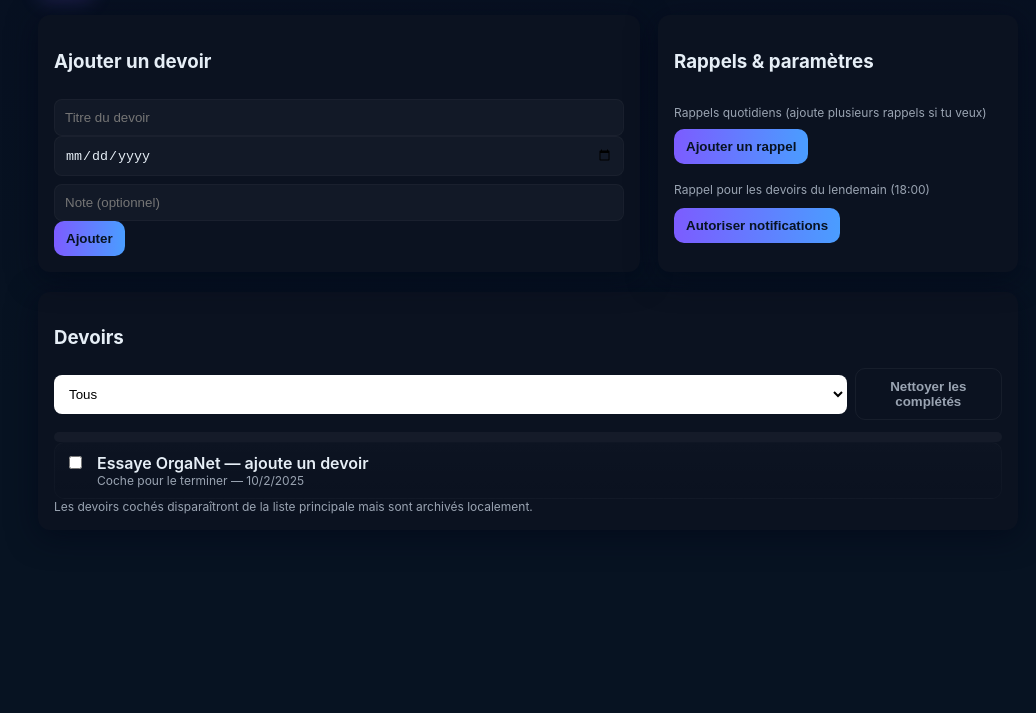
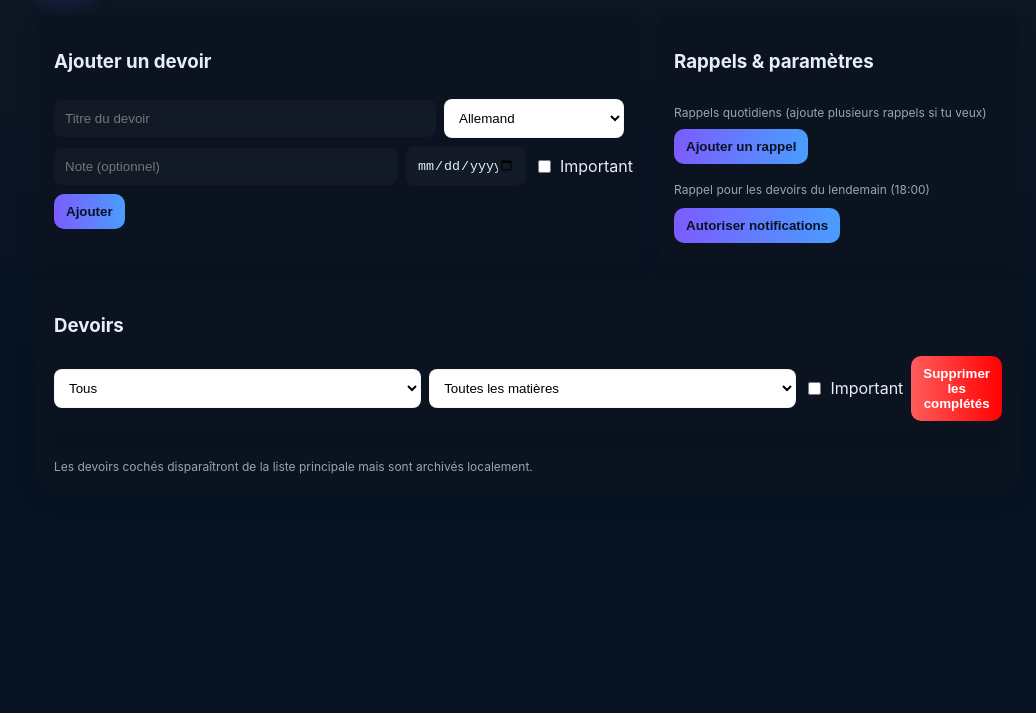
Before and after one commit to FIOGaming/OrgaNet, a plain HTML site: page index.html in a window 1280 px wide. Shown: the part 87-800 px from the top of the page, without its empty margins (112-1148 px from the left). Drawn offline with Linux system fonts and the light colour scheme.

Commit message:
Add files via upload

```diff
--- a/index.html
+++ b/index.html
@@ -6,28 +6,34 @@
   <title>OrgaNet — Mon organiseur</title>
   <style>
     :root{
-      --bg:#0f1724; --card:#0b1220; --muted:#9aa4b2; --accent:#7c5cff; --success:#34d399;
+      --bg:#0f1724; --card:#0b1220; --muted:#9aa4b2; --accent:#7c5cff; --accent2:#4a9dff; --success:#34d399;
       --glass: rgba(255,255,255,0.03);
+      --important: rgba(255,193,7,0.12);
     }
+    /* Light theme variables */
+    body.light{ --bg:#f6f7fb; --card:#ffffff; --muted:#5b6770; --glass: rgba(2,6,23,0.03); color:#071322 }
+
     *{box-sizing:border-box}
-    body{font-family:Inter, ui-sans-serif, system-ui, -apple-system, "Segoe UI", Roboto, "Helvetica Neue", Arial; margin:0; background:linear-gradient(180deg,#071021 0%, #071322 60%); color:#e6eef6; min-height:100vh; padding:28px}
+    body{font-family:Inter, ui-sans-serif, system-ui, -apple-system, "Segoe UI", Roboto, "Helvetica Neue", Arial; margin:0; background:linear-gradient(180deg,var(--bg) 0%, #071322 60%); color:var(--e6, #e6eef6); min-height:100vh; padding:28px}
     .wrap{max-width:980px;margin:0 auto}
     header{display:flex;align-items:center;gap:16px;margin-bottom:18px}
-    .logo{width:56px;height:56px;border-radius:12px;background:linear-gradient(135deg,var(--accent),#4a9dff);display:flex;align-items:center;justify-content:center;font-weight:700;color:#071322;font-size:20px;box-shadow:0 6px 20px rgba(124,92,255,0.18)}
+    .logo{width:56px;height:56px;border-radius:12px;background:linear-gradient(135deg,var(--accent),var(--accent2));display:flex;align-items:center;justify-content:center;font-weight:700;color:#071322;font-size:20px;box-shadow:0 6px 20px rgba(124,92,255,0.18)}
     h1{margin:0;font-size:20px}
     p.lead{margin:0;color:var(--muted);font-size:13px}
 
     .grid{display:grid;grid-template-columns:1fr 360px;gap:18px}
-    .card{background:var(--card);padding:16px;border-radius:12px;box-shadow:0 6px 30px rgba(2,6,23,0.6);}
+    .card{background:var(--card);padding:16px;border-radius:12px;box-shadow:0 6px 30px rgba(2,6,23,0.06);}
 
-    input[type=text], input[type=date], input[type=time], textarea, select{background:var(--glass);border:1px solid rgba(255,255,255,0.03);padding:10px;border-radius:8px;color:inherit;width:100%;}
-    button.btn{background:linear-gradient(90deg,var(--accent),#4a9dff);border:none;padding:10px 12px;border-radius:10px;color:#071322;cursor:pointer;font-weight:600}
-    .btn.ghost{background:transparent;border:1px solid rgba(255,255,255,0.05);color:var(--muted)}
+    input[type=text], input[type=date], input[type=time], textarea, select{background:var(--glass);border:1px solid rgba(0,0,0,0.04);padding:10px;border-radius:8px;color:inherit;width:100%;}
+    button.btn{background:linear-gradient(90deg,var(--accent),var(--accent2));border:none;padding:10px 12px;border-radius:10px;color:#071322;cursor:pointer;font-weight:600}
+    .btn.ghost{background:transparent;border:1px solid rgba(0,0,0,0.06);color:var(--muted)}
+    .btn.danger{background:linear-gradient(90deg,#ff5c5c,#ff0000);color:#fff}
 
     select { color:#000; background:#fff; }
 
     ul.devoirs{list-style:none;padding:0;margin:0;display:flex;flex-direction:column;gap:8px}
-    li.devoir{display:flex;align-items:flex-start;gap:12px;padding:10px;border-radius:10px;background:linear-gradient(180deg, rgba(255,255,255,0.01), transparent);border:1px solid rgba(255,255,255,0.02)}
+    li.devoir{display:flex;align-items:flex-start;gap:12px;padding:10px;border-radius:10px;background:linear-gradient(180deg, rgba(255,255,255,0.01), transparent);border:1px solid rgba(0,0,0,0.06)}
+    li.devoir.important{background:var(--important);box-shadow:0 6px 16px rgba(255,193,7,0.08);border-left:4px solid #FFC107}
     .devoir .meta{font-size:12px;color:var(--muted)}
     .devoir .title{font-weight:600}
     .small{font-size:12px;color:var(--muted)}
@@ -35,8 +41,11 @@
     .controls{display:flex;gap:8px;align-items:center}
     .settings-row{display:flex;gap:8px;align-items:center;margin-top:10px}
 
-    .progress{height:10px;background:rgba(255,255,255,0.04);border-radius:12px;overflow:hidden}
-    .progress > i{display:block;height:100%;background:linear-gradient(90deg,var(--accent),#4a9dff);width:0%}
+    .progress{height:14px;background:rgba(0,0,0,0.06);border-radius:12px;overflow:hidden;display:flex;align-items:center;position:relative}
+    .progress > i{display:block;height:100%;background:linear-gradient(90deg,var(--accent),var(--accent2));width:0%}
+    .progress .label{position:absolute;left:50%;transform:translateX(-50%);font-weight:700;color:#fff}
+
+    .top-right{margin-left:auto;display:flex;gap:8px;align-items:center}
 
     @media (max-width:900px){.grid{grid-template-columns:1fr;}.logo{width:48px;height:48px}}
   </style>
@@ -47,7 +56,10 @@
       <div class="logo">ON</div>
       <div>
         <h1>OrgaNet</h1>
-        <p class="lead">Organise tes devoirs, reçois plusieurs rappels quotidiens et un rappel automatique pour les devoirs du lendemain.</p>
+        <p class="lead">Organise tes devoirs, filtre par matière, marque l'important et suis ta progression.</p>
+      </div>
+      <div class="top-right">
+        <button id="themeToggle" class="btn ghost">Mode clair</button>
       </div>
     </header>
 
@@ -55,13 +67,32 @@
       <section class="card">
         <h3>Ajouter un devoir</h3>
         <div style="height:8px"></div>
-        <div class="form-row">
+        <div class="form-row" style="display:grid;grid-template-columns:1fr 180px;gap:8px;align-items:center">
           <input id="devoirText" type="text" placeholder="Titre du devoir" />
-          <input id="devoirDate" type="date" />
+          <select id="devoirSubject">
+            <option value="allemand">Allemand</option>
+            <option value="anglais">Anglais</option>
+            <option value="emc">EMC</option>
+            <option value="francais">Français</option>
+            <option value="histoire-geo">Histoire-Géo</option>
+            <option value="maths">Maths</option>
+            <option value="physique-chimie">Physique-Chimie</option>
+            <option value="section-euro">Section Euro</option>
+            <option value="ses">SES</option>
+            <option value="si">SI</option>
+            <option value="snt">SNT</option>
+            <option value="sport">Sport</option>
+            <option value="svt">SVT</option>
+          </select>
         </div>
         <div style="height:8px"></div>
-        <div class="form-row">
+        <div class="form-row" style="display:grid;grid-template-columns:1fr 120px 90px;gap:8px;align-items:center">
           <input id="devoirNote" type="text" placeholder="Note (optionnel)" />
+          <input id="devoirDate" type="date" />
+          <label style="display:flex;align-items:center;gap:6px"><input id="devoirImportant" type="checkbox"/> Important</label>
+        </div>
+        <div style="height:8px"></div>
+        <div style="display:flex;gap:8px">
           <button id="addBtn" class="btn">Ajouter</button>
         </div>
       </section>
@@ -85,18 +116,37 @@
     <section class="card" style="margin-top:20px">
       <h3>Devoirs</h3>
       <div class="controls">
-        <select id="filter">
+        <select id="filterDate">
           <option value="all">Tous</option>
           <option value="today">Aujourd'hui</option>
           <option value="tomorrow">Demain</option>
           <option value="future">Plus tard</option>
         </select>
-        <button id="clearDone" class="btn ghost">Nettoyer les complétés</button>
+        <select id="filterSubject">
+          <option value="all">Toutes les matières</option>
+          <option value="allemand">Allemand</option>
+          <option value="anglais">Anglais</option>
+          <option value="emc">EMC</option>
+          <option value="francais">Français</option>
+          <option value="histoire-geo">Histoire-Géo</option>
+          <option value="maths">Maths</option>
+          <option value="physique-chimie">Physique-Chimie</option>
+          <option value="section-euro">Section Euro</option>
+          <option value="ses">SES</option>
+          <option value="si">SI</option>
+          <option value="snt">SNT</option>
+          <option value="sport">Sport</option>
+          <option value="svt">SVT</option>
+        </select>
+        <label style="display:flex;align-items:center;gap:6px;margin-left:auto"><input id="filterImportant" type="checkbox"/> Important</label>
+        <button id="clearDone" class="btn danger">Supprimer les complétés</button>
       </div>
       <div style="height:12px"></div>
       <div class="progress" title="Progression">
         <i id="progBar"></i>
+        <div class="label" id="progLabel"></div>
       </div>
+      <div style="height:12px"></div>
       <ul id="devoirs" class="devoirs" aria-live="polite"></ul>
       <footer>
         <div class="small">Les devoirs cochés disparaîtront de la liste principale mais sont archivés localement.</div>
@@ -108,26 +158,47 @@
     const uid = ()=>Date.now().toString(36) + Math.random().toString(36).slice(2,7);
     const qs = s=>document.querySelector(s);
 
-    const STORAGE_KEY = 'organet_data_v2';
-    const defaults = { devoirs: [], settings: { reminders: [], lastTomorrowSent:'' }, archive: [] };
+    const STORAGE_KEY = 'organet_data_v3';
+    const defaults = { devoirs: [], settings: { reminders: [], lastTomorrowSent:'', theme:'dark' }, archive: [] };
     function load(){ const raw = localStorage.getItem(STORAGE_KEY); if(!raw) return JSON.parse(JSON.stringify(defaults)); try{return JSON.parse(raw);}catch(e){return JSON.parse(JSON.stringify(defaults));} }
     function save(state){ localStorage.setItem(STORAGE_KEY, JSON.stringify(state)); }
 
     let state = load();
 
+    // DOM refs
     const devoirText = qs('#devoirText');
     const devoirDate = qs('#devoirDate');
     const devoirNote = qs('#devoirNote');
+    const devoirSubject = qs('#devoirSubject');
+    const devoirImportant = qs('#devoirImportant');
     const addBtn = qs('#addBtn');
     const devoirsEl = qs('#devoirs');
-    const filter = qs('#filter');
+    const filterDate = qs('#filterDate');
+    const filterSubject = qs('#filterSubject');
+    const filterImportant = qs('#filterImportant');
     const clearDone = qs('#clearDone');
     const reqNotif = qs('#reqNotif');
     const progBar = qs('#progBar');
+    const progLabel = qs('#progLabel');
     const remindersEl = qs('#reminders');
     const addReminderBtn = qs('#addReminder');
+    const themeToggle = qs('#themeToggle');
+
+    // Apply theme
+    function applyTheme(){
+      if(state.settings.theme === 'light'){
+        document.body.classList.add('light');
+        themeToggle.textContent = 'Mode sombre';
+      } else {
+        document.body.classList.remove('light');
+        themeToggle.textContent = 'Mode clair';
+      }
+    }
 
     function render(){
+      applyTheme();
+
+      // reminders
       remindersEl.innerHTML = '';
       state.settings.reminders.forEach((r,i)=>{
         const row = document.createElement('div'); row.className='settings-row';
@@ -141,20 +212,25 @@
         remindersEl.appendChild(row);
       });
 
+      // devoirs filtering
       const devoirs = state.devoirs.slice().sort((a,b)=> new Date(a.due||0) - new Date(b.due||0));
       const now = new Date();
       let filtered = devoirs;
-      if(filter.value==='today') filtered = devoirs.filter(d=>isSameDay(new Date(d.due), now));
-      else if(filter.value==='tomorrow'){ const tom = addDays(now,1); filtered = devoirs.filter(d=>isSameDay(new Date(d.due), tom)); }
-      else if(filter.value==='future'){ const tom = addDays(now,1); filtered = devoirs.filter(d=>new Date(d.due) > tom); }
+      if(filterDate.value==='today') filtered = devoirs.filter(d=>d.due && isSameDay(new Date(d.due), now));
+      else if(filterDate.value==='tomorrow'){ const tom = addDays(now,1); filtered = devoirs.filter(d=>d.due && isSameDay(new Date(d.due), tom)); }
+      else if(filterDate.value==='future'){ const tom = addDays(now,1); filtered = devoirs.filter(d=>d.due && new Date(d.due) > tom); }
+
+      if(filterSubject.value !== 'all') filtered = filtered.filter(d=>d.subject === filterSubject.value);
+      if(filterImportant.checked) filtered = filtered.filter(d=>d.important);
 
       devoirsEl.innerHTML = '';
       filtered.forEach(d=>{
         const li = document.createElement('li'); li.className='devoir';
+        if(d.important) li.classList.add('important');
         const cb = document.createElement('input'); cb.type='checkbox'; cb.checked=false;
         cb.addEventListener('change', ()=>{ completeDevoir(d.id); });
         const col = document.createElement('div'); col.style.flex='1';
-        const title = document.createElement('div'); title.className='title'; title.textContent = d.text;
+        const title = document.createElement('div'); title.className='title'; title.textContent = d.text + (d.subject ? ` — ${prettySubject(d.subject)}` : '');
         const meta = document.createElement('div'); meta.className='meta';
         const dateStr = d.due ? (new Date(d.due)).toLocaleDateString() : 'Pas de date';
         meta.textContent = (d.note? d.note+' — ':'')+dateStr;
@@ -163,10 +239,16 @@
         devoirsEl.appendChild(li);
       });
 
-      const total = state.devoirs.length;
+      // progress with percent
+      const total = state.devoirs.length + state.archive.length;
       const done = state.archive.length;
-      const percent = total + done === 0 ? 0 : Math.round((done / Math.max(1,total+done))*100);
-      progBar.style.width = percent + '%';
+      const pct = total === 0 ? 100 : Math.round((done / total) * 100);
+      progBar.style.width = pct + '%';
+      progLabel.textContent = `${pct}%`;
+    }
+
+    function prettySubject(s){
+      return s.split('-').map(w=>w.charAt(0).toUpperCase()+w.slice(1)).join(' ');
     }
 
     function isSameDay(a,b){ return a.getFullYear()===b.getFullYear() && a.getMonth()===b.getMonth() && a.getDate()===b.getDate(); }
@@ -175,14 +257,18 @@
     function addDevoir(){ const text = devoirText.value.trim(); if(!text) return alert('Écris un titre pour le devoir');
       const due = devoirDate.value ? new Date(devoirDate.value).toISOString() : null;
       const note = devoirNote.value.trim() || '';
-      const d = { id: uid(), text, due, note };
-      state.devoirs.push(d); save(state); devoirText.value=''; devoirDate.value=''; devoirNote.value=''; render(); }
+      const subject = devoirSubject.value || 'autre';
+      const important = !!devoirImportant.checked;
+      const d = { id: uid(), text, due, note, subject, important };
+      state.devoirs.push(d); save(state); devoirText.value=''; devoirDate.value=''; devoirNote.value=''; devoirImportant.checked=false; render(); }
 
     function completeDevoir(id){ const idx = state.devoirs.findIndex(d=>d.id===id); if(idx===-1) return; const [d] = state.devoirs.splice(idx,1); d.completedAt = new Date().toISOString(); state.archive.push(d); save(state); render(); }
     function clearCompleted(){ if(!confirm('Supprimer définitivement les devoirs archivés ?')) return; state.archive = []; save(state); render(); }
 
     async function requestNotifications(){
-      if(!('Notification' in window)) return alert('Notifications non supportées par ton navigateur.');
+      if(!('Notification'
+
+Notification' in window)) return alert('Notifications non supportées par ton navigateur.');
       const perm = await Notification.requestPermission();
       if(perm==='granted') alert('Notifications autorisées');
       else alert('Permission refusée.');
@@ -216,21 +302,26 @@
     function todayStr(){ const d=new Date(); return `${d.getFullYear()}-${d.getMonth()+1}-${d.getDate()}` }
     function sendNotification(title, body){
       if(Notification.permission !== 'granted') return;
-      try{
-        new Notification(title,{body, requireInteraction:true});
-      }catch(e){ console.warn('Notification échouée', e); }
+      try{ new Notification(title,{body, requireInteraction:true}); }
+      catch(e){ console.warn('Notification échouée', e); }
     }
 
+    // Events
     addBtn.addEventListener('click', addDevoir);
     devoirText.addEventListener('keydown', e=>{ if(e.key==='Enter') addDevoir(); });
-    filter.addEventListener('change', render);
+    filterDate.addEventListener('change', render);
+    filterSubject.addEventListener('change', render);
+    filterImportant.addEventListener('change', render);
     clearDone.addEventListener('click', clearCompleted);
     reqNotif.addEventListener('click', requestNotifications);
     addReminderBtn.addEventListener('click', ()=>{ state.settings.reminders.push({time:'12:00', text:'Nouveau rappel'}); save(state); render(); });
 
+    themeToggle.addEventListener('click', ()=>{
+      state.settings.theme = state.settings.theme === 'light' ? 'dark' : 'light'; save(state); applyTheme(); });
+
     setInterval(checkReminders,20000);
     render();
-    if(state.devoirs.length===0 && state.archive.length===0){ state.devoirs.push({id:uid(), text:'Essaye OrgaNet — ajoute un devoir', due: new Date().toISOString(), note:'Coche pour le terminer'}); save(state); render(); }
+    if(state.devoirs.length===0 && state.archive.length===0){ state.devoirs.push({id:uid(), text:'Essaye OrgaNet — ajoute un devoir', due: new Date().toISOString(), note:'Coche pour le terminer', subject:'maths', important:false}); save(state); render(); }
     window.addEventListener('storage', ()=>{ state = load(); render(); });
   </script>
 </body>
```
